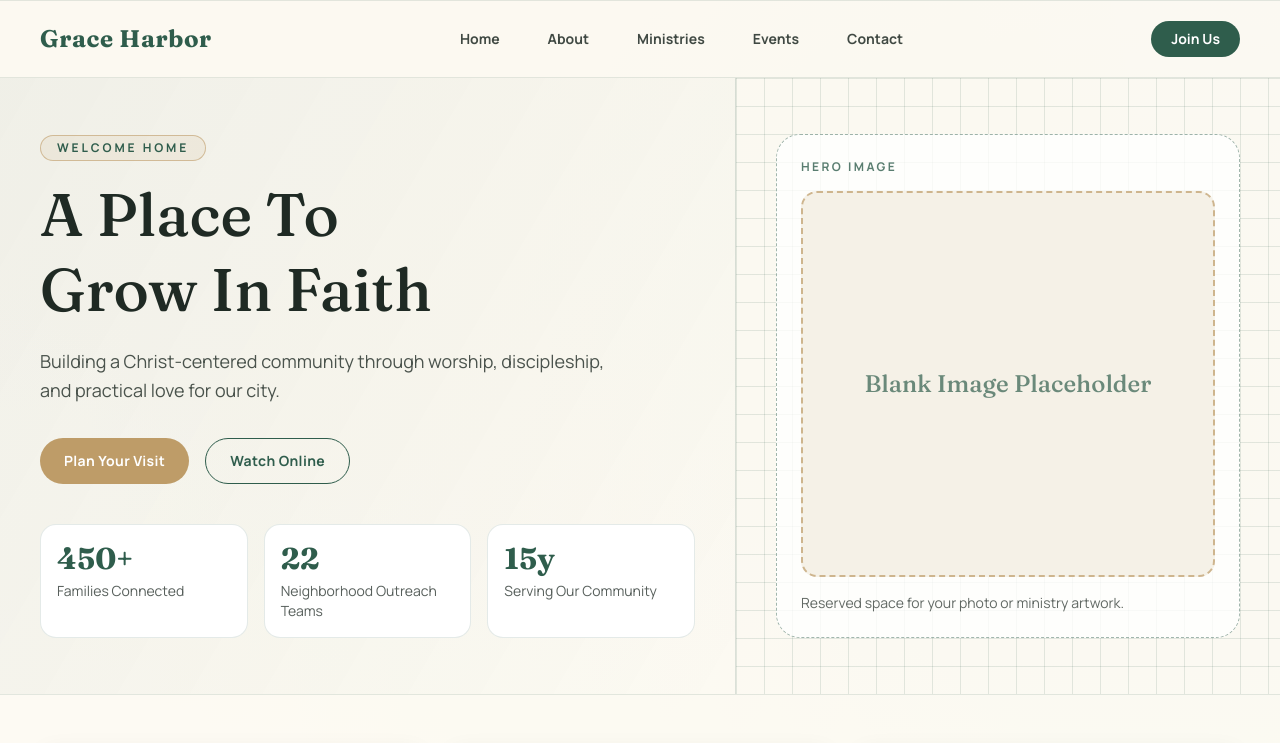
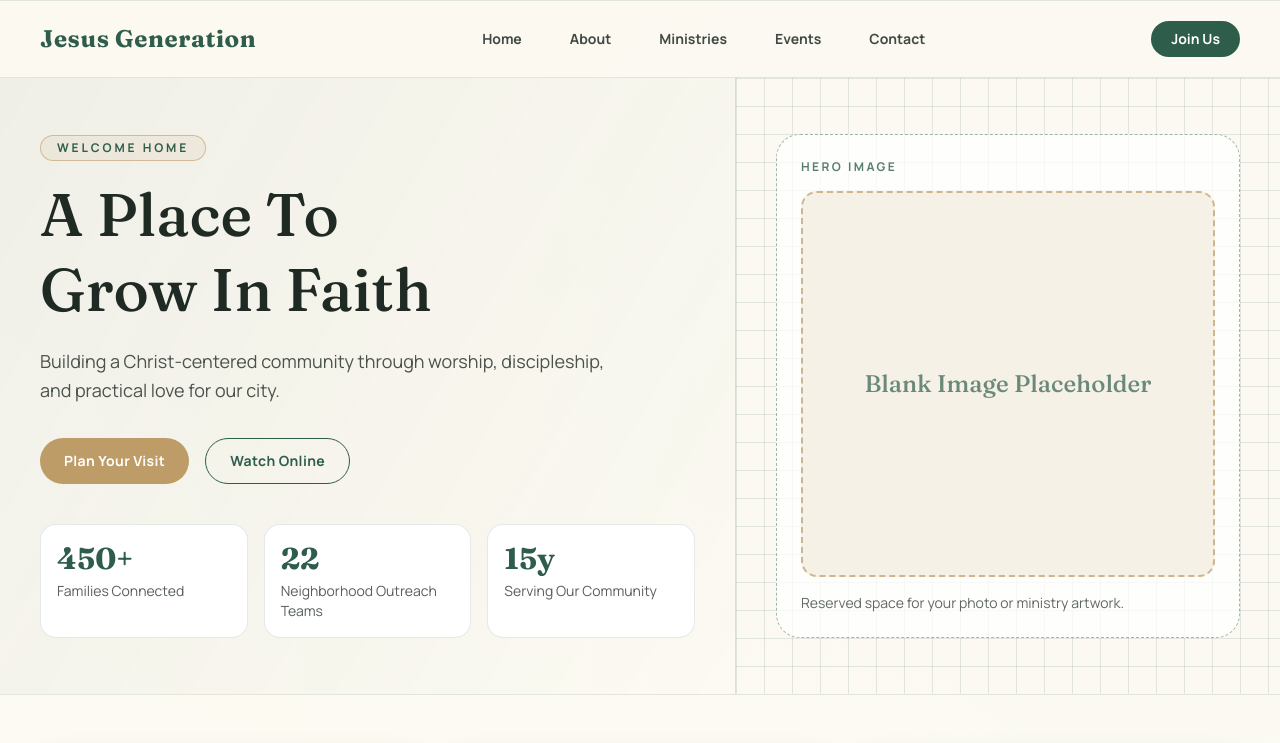
Before and after one commit to SKYRENZ/JGEN, a React (Vite) app in the folder jgen/: page / in a window 1280 px wide. Shown: the top 743 px of the page. Built offline with nearby package versions, Linux system fonts and the light colour scheme.

Commit message:
Update App.tsx

```diff
--- a/jgen/src/App.tsx
+++ b/jgen/src/App.tsx
@@ -27,7 +27,7 @@ function App() {
       <div className="w-full border-y border-[var(--grid-line)] bg-[var(--shell)]/90">
         <header className="flex flex-wrap items-center justify-between gap-4 border-b border-[var(--grid-line)] px-6 py-5 md:px-10">
           <div className="font-display text-xl font-bold tracking-wide text-[var(--forest)] md:text-2xl">
-            Grace Harbor
+            Jesus Generation
           </div>
           <nav>
             <ul className="flex flex-wrap items-center gap-3 text-sm font-semibold text-[var(--ink)]/85 md:gap-6">
```
